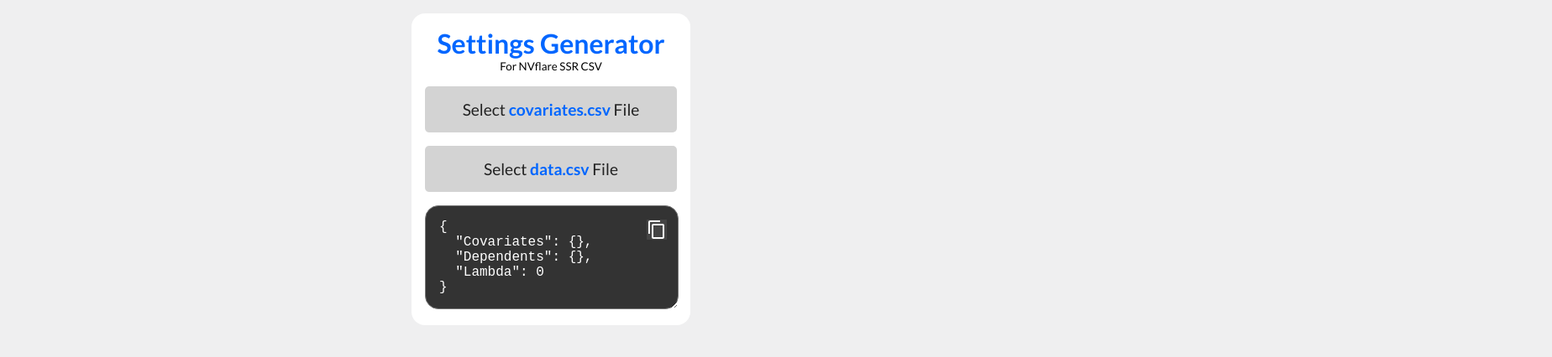
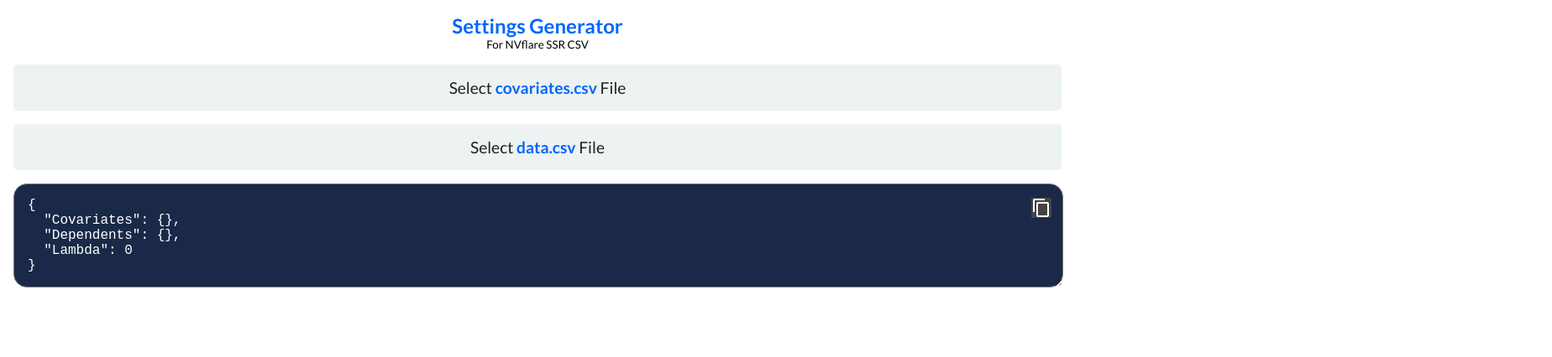
Before and after one commit to trendscenter/nvflare-ssr-csv-helper, a React (Create React App) app: page / in a window 1280 px wide. Shown: the top 426 px of the page at 84% size, 1848 px wide, since content can reach past the window. Built offline with nearby package versions, Linux system fonts and the light colour scheme.

Commit message:
Changing styling to match COINSTAC app. Rebuilding...

```diff
--- a/src/App.css
+++ b/src/App.css
@@ -2,14 +2,12 @@
 
 body {
   font-family: "Lato", sans-serif;
-  background: #EFEFF0;
-  margin: 1rem 0;
+  margin: 0;
 }
 
 .App {
   margin: 0 auto;
   text-align: center;
-  width: 300px;
 }
 
 .header {
@@ -27,8 +25,7 @@
 .container {
   display: flex;
   flex-direction: column;
-  width: 300px;
-  margin: 2% auto;
+  margin: 0 auto;
   border-radius: 1rem;
   padding: 1rem;
   background: white;
@@ -46,7 +43,7 @@
   display: inline-block;
   width: auto;
   border-radius: 5px;
-  background-color: lightgrey;
+  background-color: #edf2f2;
   color: #222;
   font-size: larger;
   margin: auto;
--- a/src/App.js
+++ b/src/App.js
@@ -140,7 +140,7 @@
     return (
         <div className="App">
             <div className="container">
-                <h1 className="header">Settings Generator</h1>
+                <h2 className="header">Settings Generator</h2>
                 <small>For NVflare SSR CSV</small>
                 <div style={{position: 'relative'}}>
                   <label
@@ -240,7 +240,7 @@
                   ><ContentCopyIcon style={{color: 'white', background: '#444'}} /></button>}
                   <TextareaAutosize
                     style={{
-                      background: '#333',
+                      background: '#1A2948',
                       fontSize: '1rem',
                       marginTop: '1rem',
                       color: 'white',
```
Also changed, not shown: 12 other files (tests, documents, lock files or other folders).
